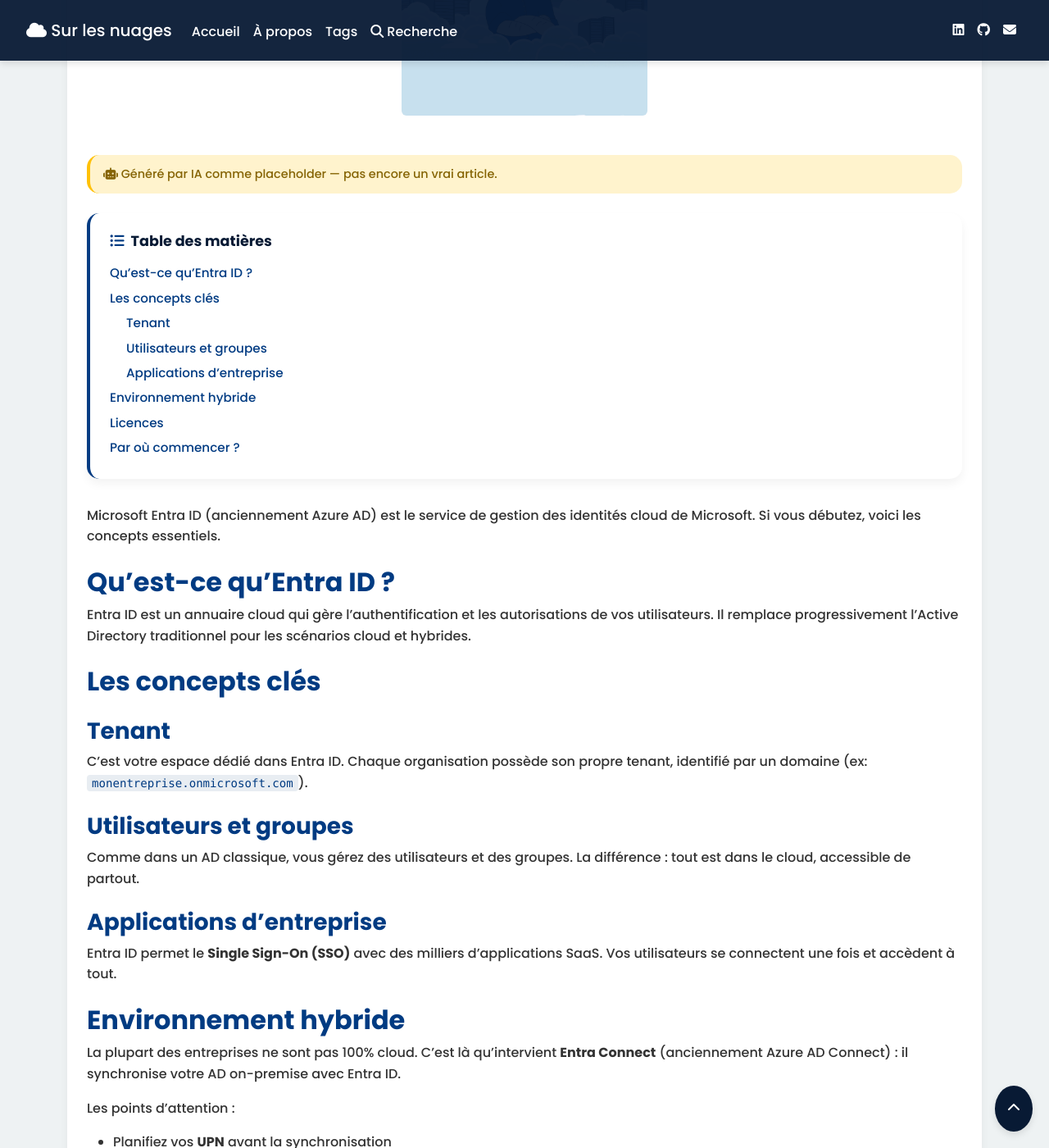
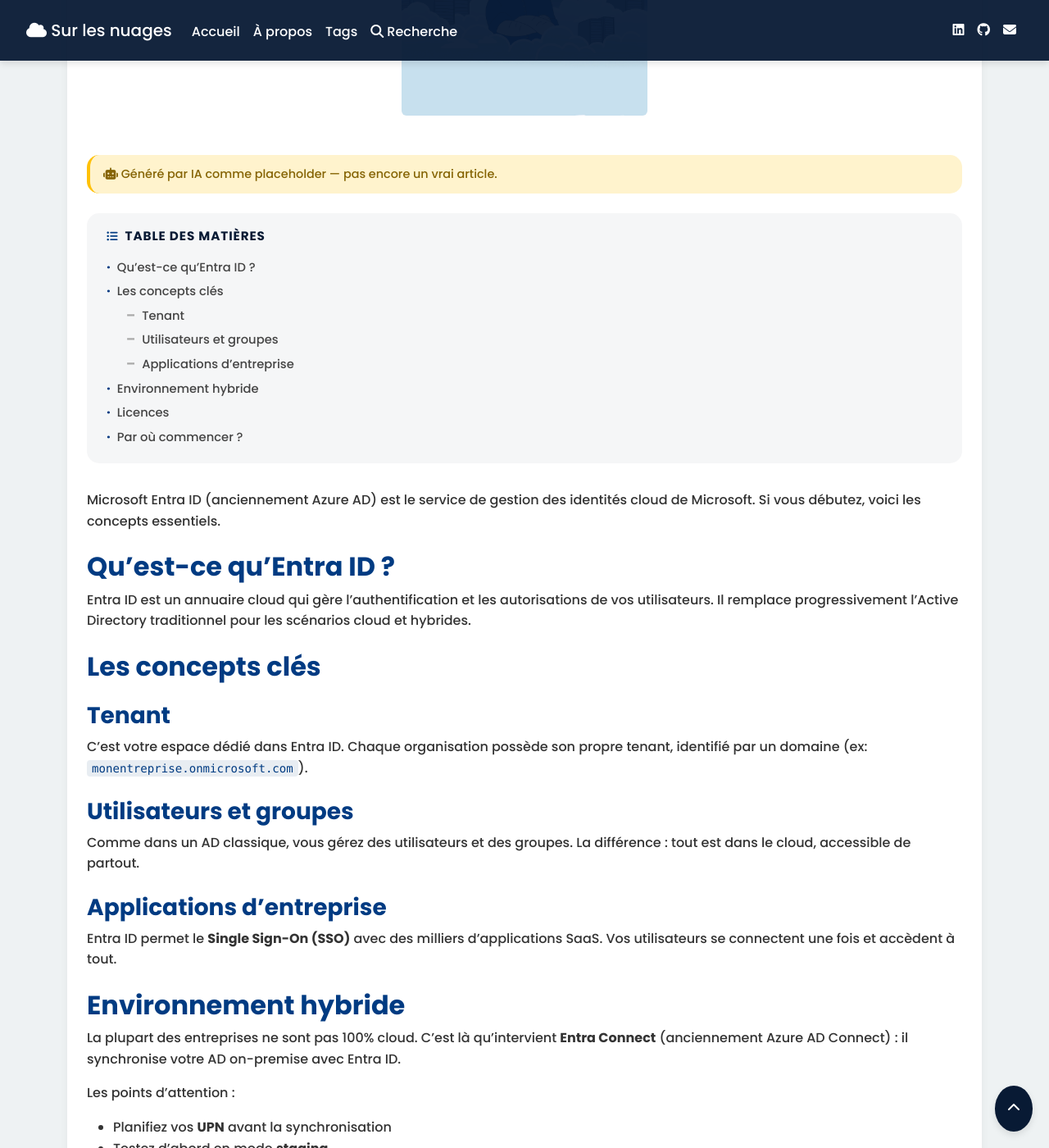
Before and after one commit to Arnaud-Ferriere/SurLesNuages, a Jekyll site: the page built from _posts/2026-03-07-entra-id-premiers-pas.md, in a window 1280 px wide and 1400 px high, scrolled down 450 px. Shown: the whole window at 82% size. Built offline with Jekyll 4.4.1, drawn with Linux system fonts in a browser that asks for light colours; nearby versions of some CDN libraries.

Commit message:
style: refonte TOC (bandeau discret) et boutons de partage (contours fins)
Co-Authored-By: Claude Sonnet 4.6 <noreply@anthropic.com>

```diff
--- a/_layouts/post.html
+++ b/_layouts/post.html
@@ -73,6 +73,7 @@ layout: default
 
         <!-- Share buttons -->
         <div class="share-buttons">
+            <span class="share-label">Partager</span>
             <a href="https://twitter.com/intent/tweet?url={{ page.url | absolute_url | url_encode }}&text={{ page.title | url_encode }}"
                target="_blank" rel="noopener" class="share-btn share-btn--x" aria-label="Partager sur X">
                 <i class="fab fa-x-twitter"></i> Partager
--- a/index.css
+++ b/index.css
@@ -734,73 +734,91 @@ article .content pre code {
 .highlight .nt { color: #cba6f7; }
 .highlight .err { color: #f38ba8; }
 
-/* Share buttons */
+/* Share buttons — contours fins */
 .share-buttons {
   display: flex;
   gap: 0.75rem;
   justify-content: center;
+  align-items: center;
   margin-top: 2rem;
   padding-top: 1.5rem;
-  border-top: 1px solid rgba(0, 59, 130, 0.15);
+  border-top: 1px solid rgba(0, 59, 130, 0.1);
+}
+
+.share-label {
+  font-size: 0.85rem;
+  font-weight: 600;
+  color: #888;
+  text-transform: uppercase;
+  letter-spacing: 0.05em;
+  margin-right: 0.25rem;
 }
 
 .share-btn {
   display: inline-flex;
   align-items: center;
-  gap: 0.5rem;
-  padding: 0.5rem 1.2rem;
+  gap: 0.45rem;
+  padding: 0.45rem 1.1rem;
   border-radius: 25px;
-  font-size: 0.9rem;
+  font-size: 0.88rem;
   font-weight: 600;
   text-decoration: none;
-  transition: transform 0.2s ease, box-shadow 0.2s ease;
+  background: transparent;
+  transition: background-color 0.2s ease, color 0.2s ease, transform 0.2s ease;
 }
 
 .share-btn:hover {
   transform: translateY(-2px);
-  box-shadow: 0 4px 12px rgba(0, 0, 0, 0.15);
   text-decoration: none;
 }
 
 .share-btn--x {
+  color: #000;
+  border: 1.5px solid #000;
+}
+.share-btn--x:hover {
   background-color: #000;
   color: #fff;
 }
-.share-btn--x:hover { color: #fff; }
 
 .share-btn--linkedin {
+  color: #0A66C2;
+  border: 1.5px solid #0A66C2;
+}
+.share-btn--linkedin:hover {
   background-color: #0A66C2;
   color: #fff;
 }
-.share-btn--linkedin:hover { color: #fff; }
 
 .share-btn--copy {
+  color: var(--color-primary);
+  border: 1.5px solid var(--color-primary);
+  cursor: pointer;
+}
+.share-btn--copy:hover {
   background-color: var(--color-primary);
   color: #fff;
-  cursor: pointer;
-  border: none;
 }
-.share-btn--copy:hover { color: #fff; }
 
-/* Table of contents */
+/* Table of contents — bandeau discret */
 .toc-container {
-  background: #fff;
+  background: rgba(8, 26, 52, 0.04);
   border-radius: var(--border-radius);
-  padding: 1.25rem 1.5rem;
+  padding: 1rem 1.5rem;
   margin-bottom: 2rem;
-  box-shadow: var(--box-shadow-light);
-  border-left: 4px solid var(--color-secondary);
 }
 
 .toc-container summary {
   font-weight: 700;
   color: var(--color-primary);
   cursor: pointer;
-  font-size: 1.1rem;
+  font-size: 0.95rem;
   list-style: none;
   display: flex;
   align-items: center;
   gap: 0.5rem;
+  text-transform: uppercase;
+  letter-spacing: 0.06em;
 }
 
 .toc-container summary::-webkit-details-marker { display: none; }
@@ -810,6 +828,7 @@ article .content pre code {
   font-family: 'Font Awesome 6 Free';
   font-weight: 900;
   color: var(--color-secondary);
+  font-size: 0.85rem;
 }
 
 .toc-container[open] summary {
@@ -823,31 +842,45 @@ article .content pre code {
 }
 
 .toc-list li {
-  margin: 0.3rem 0;
+  margin: 0.25rem 0;
+}
+
+.toc-list li::before {
+  content: '·';
+  color: var(--color-secondary);
+  margin-right: 0.5rem;
+  font-weight: 700;
 }
 
 .toc-list li a {
-  color: var(--color-secondary);
+  color: #444;
   text-decoration: none;
-  font-weight: 500;
-  font-size: 0.95rem;
+  font-size: 0.92rem;
 }
 
 .toc-list li a:hover {
-  color: var(--color-primary);
+  color: var(--color-secondary);
   text-decoration: underline;
 }
 
 .toc-list .toc-h3 {
-  padding-left: 1.25rem;
+  padding-left: 1.5rem;
+}
+
+.toc-list .toc-h3::before {
+  content: '–';
+  color: #aaa;
 }
 
 @media (max-width: 768px) {
   .share-buttons {
-    flex-direction: column;
-    align-items: stretch;
-  }
-  .share-btn {
+    flex-wrap: wrap;
     justify-content: center;
   }
+  .share-label {
+    width: 100%;
+    text-align: center;
+    margin-right: 0;
+    margin-bottom: 0.25rem;
+  }
 }
```
